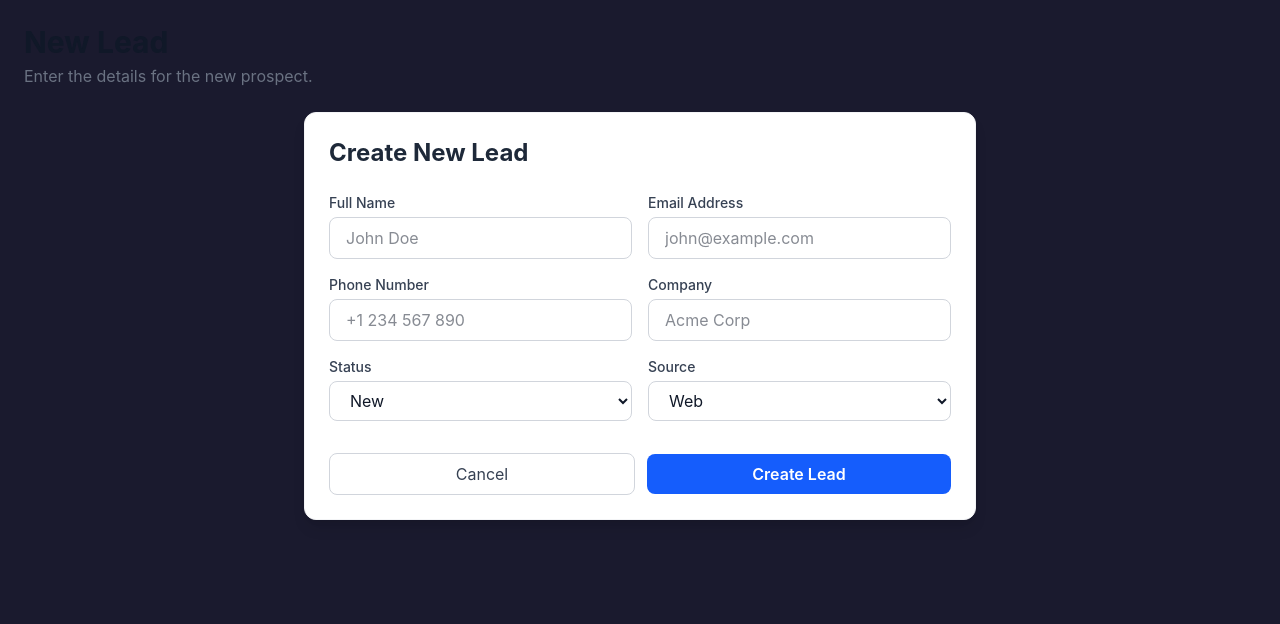
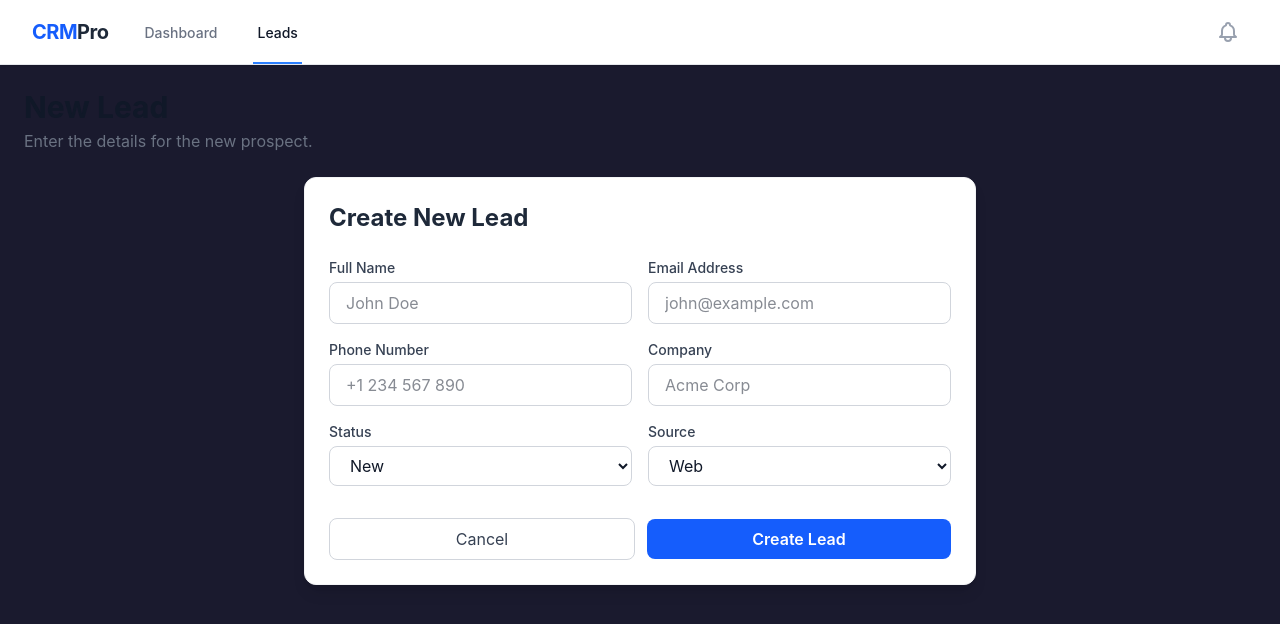
Before and after one commit to Yasanga32/crm, a Next.js app in the folder client/: page /dashboard/leads/new in a window 1280 px wide. Shown: the top 624 px of the page. Built offline with nearby package versions, Linux system fonts and the light colour scheme; no server answers; sample sign-in values are in the browser's storage.

Commit message:
feat:display user name and email in lead notes

```diff
--- /dev/null
+++ b/client/src/app/dashboard/layout.js
@@ -0,0 +1,14 @@
+'use client';
+import React from 'react';
+import Navbar from '@/components/Navbar';
+
+export default function DashboardLayout({ children }) {
+  return (
+    <div className="min-h-screen bg-[#1a1a2e]">
+      <Navbar />
+      <main>
+        {children}
+      </main>
+    </div>
+  );
+}
--- a/client/src/components/LeadNotes.jsx
+++ b/client/src/components/LeadNotes.jsx
@@ -81,7 +81,7 @@ const LeadNotes = ({ leadId }) => {
                 <div className="bg-gray-50 p-4 rounded-xl border border-gray-100">
                   <div className="flex justify-between items-start mb-2">
                     <span className="text-sm font-bold text-gray-900">
-                      {note.createdBy?.name || 'Unknown User'}
+                      {note.createdBy ? `${note.createdBy.name} (${note.createdBy.email})` : 'Unknown User'}
                     </span>
                     <span className="text-xs text-gray-500">
                       {new Date(note.createdAt).toLocaleDateString()} at {new Date(note.createdAt).toLocaleTimeString([], { hour: '2-digit', minute: '2-digit' })}
```
